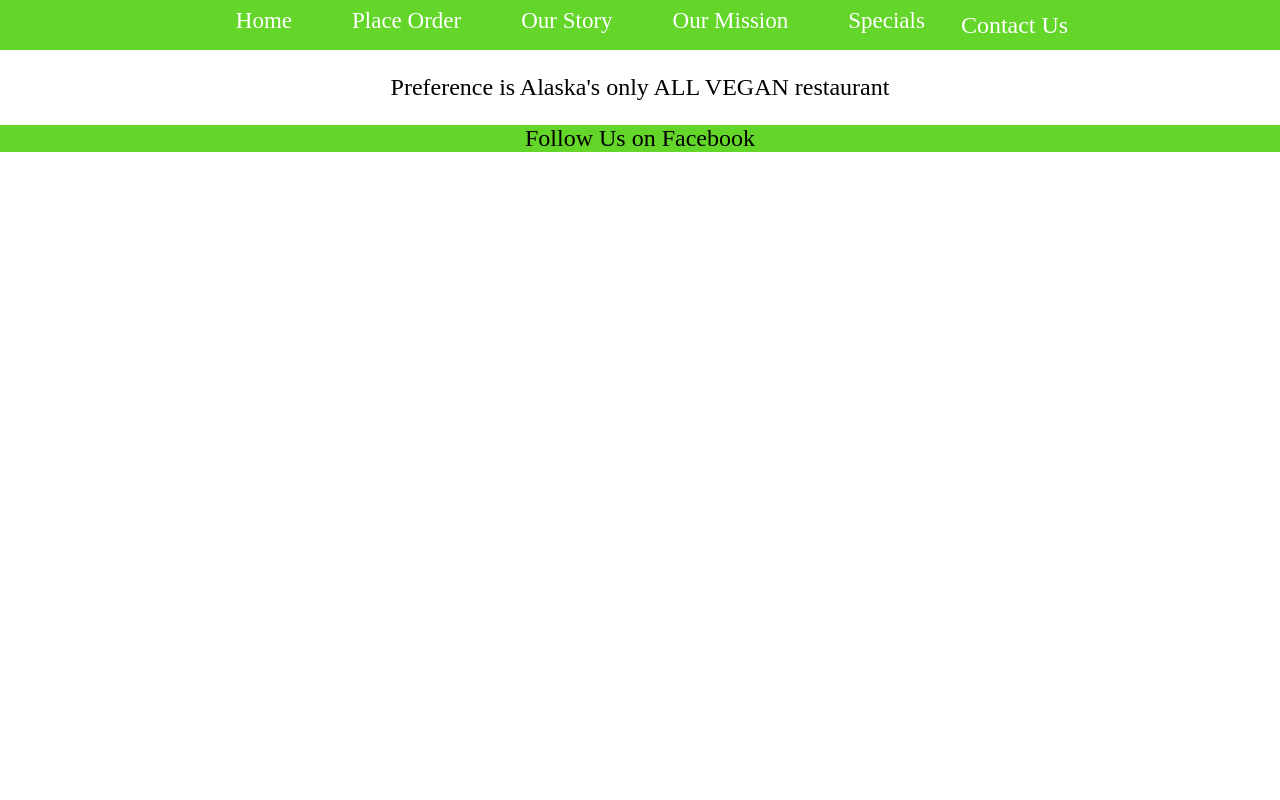
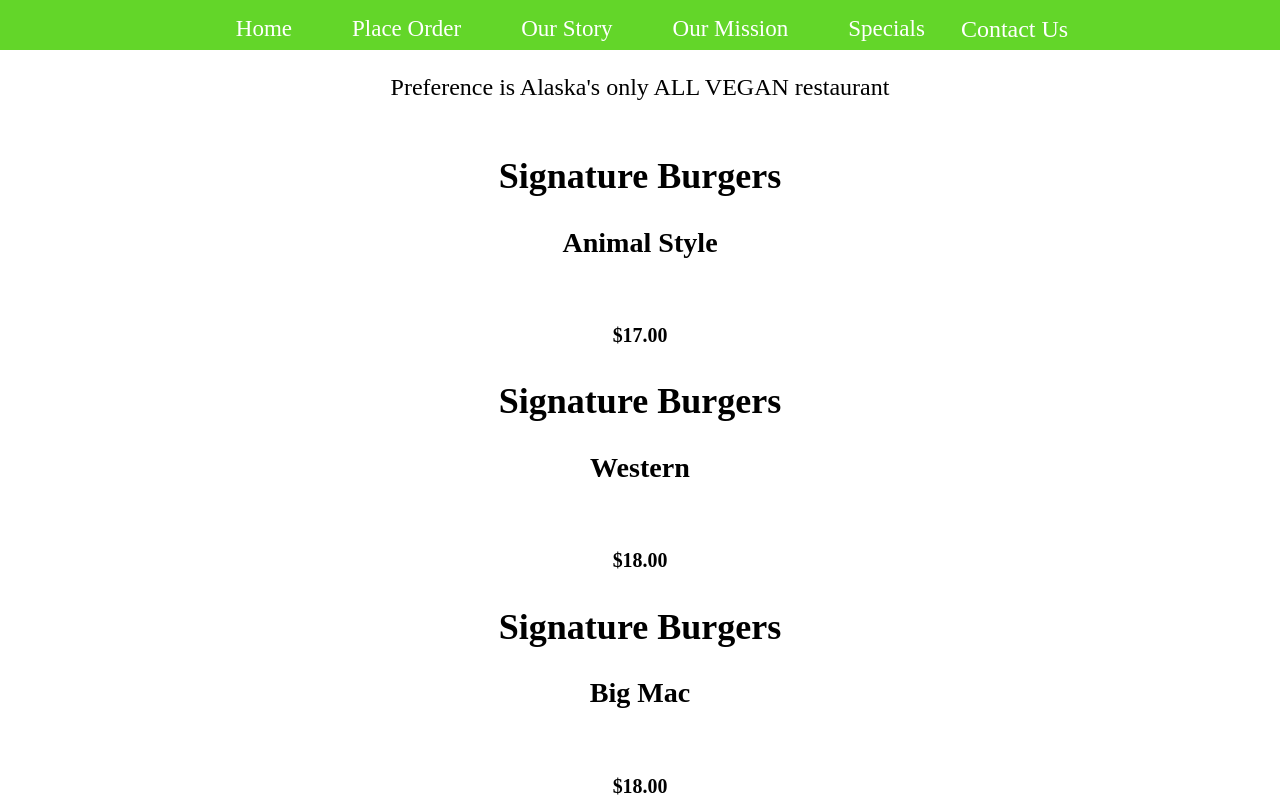
Before and after one commit to jazzminceleste/Final-Project-React-App, a React (Vite) app: page / in a window 1280 px wide. Shown: the top 800 px of the page. Built offline with nearby package versions, Linux system fonts and the light colour scheme.

Commit message:
added map and props

```diff
--- a/src/App.css
+++ b/src/App.css
@@ -89,7 +89,9 @@
 nav,
 footer,
 a {
-  grid-column: span 2;
+  /* grid-column: span 2; */
+  align-items: column;
+  align-items: flex-end;
 }
 
 #logoandtext {
--- a/src/App.jsx
+++ b/src/App.jsx
@@ -13,11 +13,15 @@
       <Nav />
       <p>Preference is Alaska's only ALL VEGAN restaurant</p>
       <aside><Reviews /></aside>
-
+      <div>
+        {itemDetails.map(item => (
+          <Menu items={item} />
+        )
+        )}
+      </div>
       <footer className="flex-ctr">
         <a className="flex-ctr" href="https://www.facebook.com/PreferenceFoodtruck" target="_blank">Follow Us
           on Facebook</a>
-
       </footer>
     </div >
   )
--- a/src/components/Menu.jsx
+++ b/src/components/Menu.jsx
@@ -1,9 +1,14 @@
 
 
-const Menu = () => {
+const Menu = (props) => {
 
   return (
-    <div></div>
+    <div>
+      <h2 className='flex-ctr'>{props.items.category}</h2>
+      <h3 className='flex-ctr'>{props.items.name}</h3>
+      <h4 className='flex-ctr'>{props.items.descriptions}</h4>
+      <h5 className='flex-ctr'>{props.items.price}</h5>
+    </div>
   )
 }
 
```
